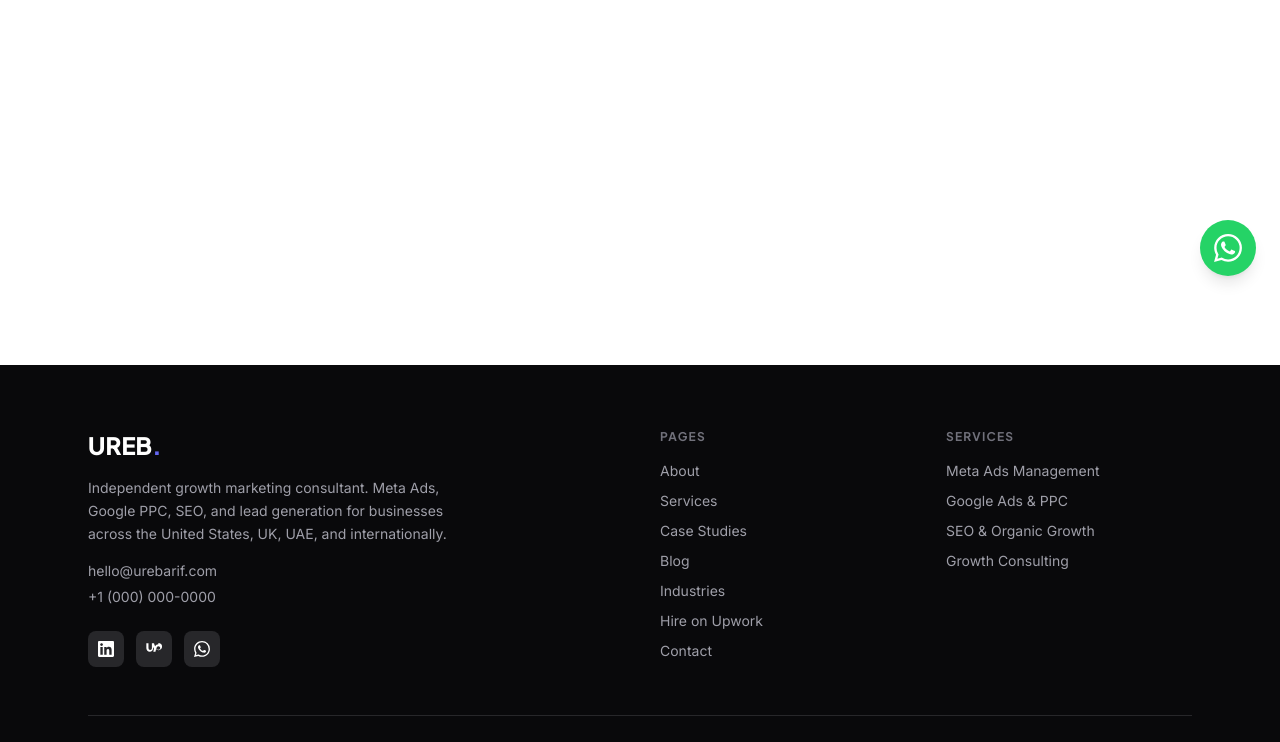
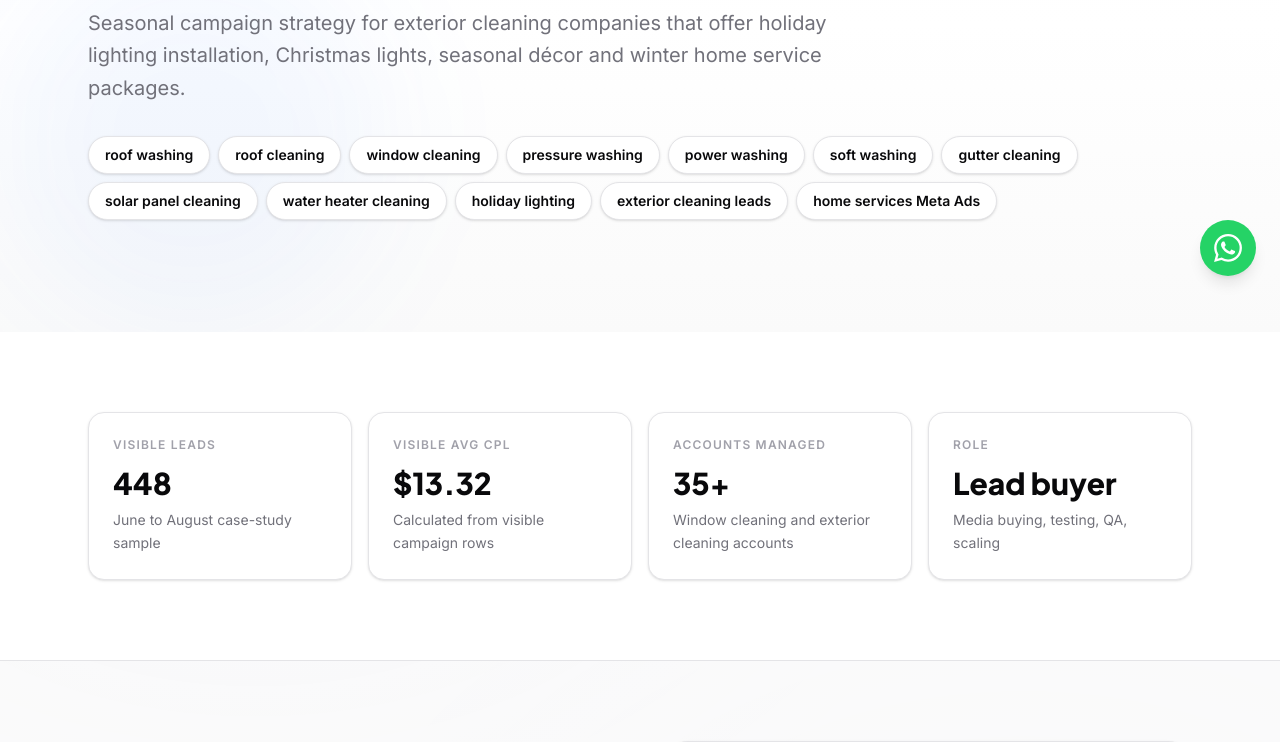
Before and after one commit to urebarif-ctrl/ureb-site, a Next.js app: page /industries/holiday-lighting-marketing in a window 1280 px wide. Before the commit this address had no page. Shown: the part 500-1242 px from the top of the page. Built offline with nearby package versions, Linux system fonts and the light colour scheme.

Commit message:
Add holiday lighting marketing page

```diff
--- /dev/null
+++ b/src/app/industries/holiday-lighting-marketing/page.tsx
@@ -0,0 +1,14 @@
+import type { Metadata } from "next";
+import { SITE_URL } from "@/lib/constants";
+import { ExteriorHero, ProofStats, CaseStudyCards, BlogCluster, RelatedExteriorLinks, ExteriorCta, PillCloud } from "@/components/exterior-cleaning-specialist";
+
+export const metadata: Metadata = { title: "Holiday Lighting Marketing Specialist | Seasonal Lead Generation", description: "Holiday lighting marketing for exterior cleaning companies and home service businesses. Seasonal Meta Ads strategy, lead forms, local targeting and budget pacing.", alternates: { canonical: `${SITE_URL}/industries/holiday-lighting-marketing` } };
+
+export default function HolidayLightingMarketingPage(){
+ return <main>
+  <ExteriorHero eyebrow="Holiday lighting marketing" title="Holiday Lighting Lead Generation for Exterior Service Companies" description="Seasonal campaign strategy for exterior cleaning companies that offer holiday lighting installation, Christmas lights, seasonal décor and winter home service packages." />
+  <section className="py-16 md:py-20 bg-white"><div className="max-w-6xl mx-auto px-6"><ProofStats /></div></section>
+  <section className="py-16 md:py-20 bg-surface/70 border-y border-border"><div className="max-w-6xl mx-auto px-6 grid lg:grid-cols-2 gap-12"><div><p className="text-accent text-xs font-bold uppercase tracking-widest mb-4">Seasonal strategy</p><h2 className="font-[family-name:var(--font-jakarta)] text-3xl md:text-5xl font-extrabold tracking-tight">Holiday lighting campaigns need timing, urgency and fast follow-up.</h2><p className="text-muted leading-relaxed mt-6">Holiday lighting is not an always-on service. The campaign window is short, so budget pacing, creative refreshes, early quote capture and quick follow-up matter more than usual. I structure seasonal ads around urgency, location and booked-install capacity.</p></div><div className="rounded-3xl border border-border bg-white p-7 shadow-sm"><p className="text-accent text-xs font-bold uppercase tracking-widest mb-4">Related keywords</p><PillCloud items={["holiday lighting leads","Christmas light installation ads","seasonal lighting marketing","holiday lights Meta Ads","winter home services","local Christmas lights campaign","holiday lighting lead forms"]}/></div></div></section>
+  <section className="py-16 md:py-20 bg-white"><div className="max-w-6xl mx-auto px-6"><CaseStudyCards /><div className="mt-12"><BlogCluster /></div></div></section><RelatedExteriorLinks current="/industries/holiday-lighting-marketing"/><ExteriorCta />
+ </main>;
+}
```
